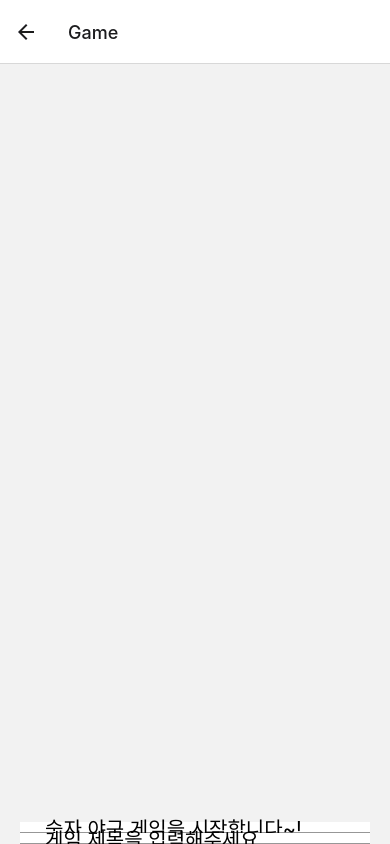
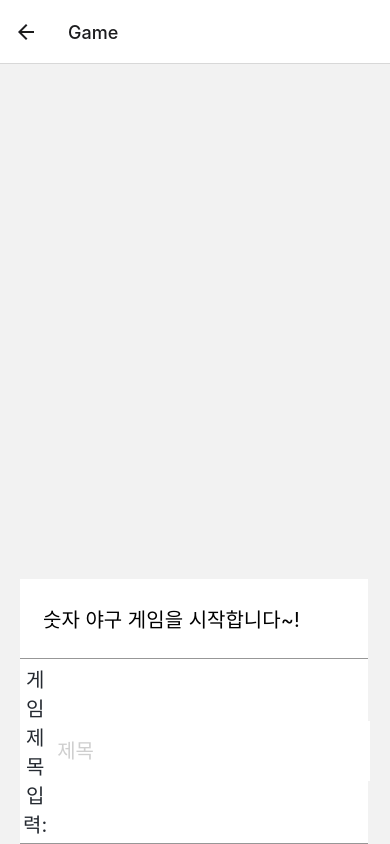
Before and after one commit to BPT0/NumberBaseball_Todo, a React Native app in the folder react-native-todo/: screen /Game in a window 390 px wide. Built offline with nearby package versions, Linux system fonts and the light colour scheme.

Commit message:
feat. 제목 입력창 구현
1. 자동 포커싱
2. 엔터누르고 수정 불가능하게 설정

```diff
--- a/react-native-todo/App.js
+++ b/react-native-todo/App.js
@@ -1,3 +1,5 @@
 import App from './src/App';
+import { LogBox } from "react-native";
 
+LogBox.ignoreAllLogs(true);
 export default App;
--- /dev/null
+++ b/react-native-todo/index.js
@@ -0,0 +1,3 @@
+import { YellowBox } from "react-native";
+
+YellowBox.ignoreWarnings(["Warning: ..."]);
--- a/react-native-todo/src/App.js
+++ b/react-native-todo/src/App.js
@@ -1,34 +1,8 @@
-import React, { useState } from 'react';
-// import { StatusBar, Dimensions } from 'react-native';
-import styled, { ThemeProvider } from 'styled-components/native';
-import { theme } from './theme';
-import { FlatList } from 'react-native-gesture-handler';
-// import Input from './components/Input';
-// import Task from './components/Task';
-// import AppLoading from 'expo-app-loading';
-// import AsyncStorage from '@react-native-async-storage/async-storage';
+import React  from 'react';
 import { NavigationContainer } from '@react-navigation/native';
 import { createStackNavigator } from '@react-navigation/stack';
 import Home from './components/screens/Home';
 import Game from './components/screens/Game';
-
-const Container = styled.SafeAreaView`
-  flex: 1;
-  background-color: ${({ theme }) => theme.background};
-  align-items: center;
-  justify-content: flex-start;
-`;
-const Title = styled.Text`
-  font-size: 40px;
-  font-weight: 600;
-  color: ${({ theme }) => theme.main};
-  align-self: flex-start;
-  margin: 20px;
-`;
-const List = styled.FlatList`
-  flex: 1;
-  width: ${({ width }) => width - 40}px;
-`;
 
 export default function App() {
   const Stack = createStackNavigator();
--- a/react-native-todo/src/components/Task.js
+++ b/react-native-todo/src/components/Task.js
@@ -3,7 +3,7 @@ import styled from 'styled-components/native';
 import PropTypes from 'prop-types';
 import IconButton from './IconButton';
 import { images } from '../images';
-import Input from './Input';
+import Input from './base_component/Input';
 
 const Container = styled.View`
   flex-direction: row;
--- a/react-native-todo/src/components/Input.js
+++ b/react-native-todo/src/components/base_component/Input.js
@@ -4,15 +4,14 @@ import { Dimensions, useWindowDimensions } from 'react-native';
 import PropTypes from 'prop-types';
 
 const StyledInput = styled.TextInput.attrs(({ theme }) => ({
-  placeholderTextColor: theme.main,
+  placeholderTextColor: theme.text,
 }))`
   width: ${({ width }) => width - 40}px;
+  flex:1;
   height: 60px;
-  margin: 3px 0;
-  padding: 15px 20px;
-  border-radius: 10px;
+  marginLeft: 10px;
   background-color: ${({ theme }) => theme.itemBackground};
-  font-size: 25px;
+  font-size: 20px;
   color: ${({ theme }) => theme.text};
 `;
 
@@ -22,6 +21,8 @@ const Input = ({
   onChangeText,
   onSubmitEditing,
   onBlur,
+  editable,
+  autoFocus
 }) => {
   const width = Dimensions.get('window').width;
   // const width = useWindowDimensions().width;
@@ -39,6 +40,8 @@ const Input = ({
       onChangeText={onChangeText}
       onSubmitEditing={onSubmitEditing}
       onBlur={onBlur}
+      editable={editable}
+      autoFocus={autoFocus}
     />
   );
 };
@@ -49,6 +52,7 @@ Input.propTypes = {
   onChangeText: PropTypes.func.isRequired,
   onSubmitEditing: PropTypes.func.isRequired,
   onBlur: PropTypes.func.isRequired,
+  editable: PropTypes.func.isRequired,
 };
 
 export default Input;
--- /dev/null
+++ b/react-native-todo/src/components/baseball_game/InputTitleView.js
@@ -0,0 +1,47 @@
+import React, { useState } from 'react';
+import styled from 'styled-components/native';
+import PropTypes from 'prop-types';
+import Input from '../base_component/Input';
+
+const Container = styled.View`
+  flex-direction: row;
+  align-items: center;
+  justifyContent: space-between;
+  background-color: ${({ theme }) => theme.itemBackground};
+  padding: 5px;
+  borderBottomWidth: 1;
+  borderBottomColor: ${({theme})=> theme.divisionLine}
+`;
+
+const Contents = styled.Text`
+  flex: 1;
+  text-align: center;
+  font-size: 20px;
+  color: ${({ theme }) => (theme.textBlack)};
+`;
+
+const InputTitleView = ({ text }) => {
+  // textInput 상태 관리 변수
+  const [isEditable, setIsEditable] = useState(true);
+
+  const handleSubmitEditing = () => {
+      setIsEditable(false);
+  };
+
+  return (
+    <Container>
+      <Contents>{text}</Contents>
+      <Input autoFocus={true}
+        placeholder='제목'
+        editable={isEditable} onSubmitEditing={handleSubmitEditing}
+      />
+
+    </Container>
+  );
+};
+
+InputTitleView.propTypes = {
+  text: PropTypes.object.isRequired,
+};
+
+export default InputTitleView;
--- a/react-native-todo/src/components/baseball_game/StartView.js
+++ b/react-native-todo/src/components/baseball_game/StartView.js
@@ -5,7 +5,6 @@ import styled, { ThemeProvider } from 'styled-components/native';
 import { theme } from '../../theme';
 
 const Container = styled.View`
-  flex : 1;
   flex-direction: row;
   align-items: center;
   background-color: ${({theme})=> theme.itemBackground};
--- a/react-native-todo/src/components/screens/Game.js
+++ b/react-native-todo/src/components/screens/Game.js
@@ -3,6 +3,7 @@ import React, {useState} from 'react';
 import StartView from '../baseball_game/StartView';
 import styled, { ThemeProvider } from 'styled-components/native';
 import { theme } from '../../theme';
+import InputTitleView from '../baseball_game/InputTitleView';
 
 const List = styled.FlatList`
     width: ${({ width }) => width - 40}px;
@@ -17,27 +18,16 @@ const Container = styled.SafeAreaView`
 function Game({ navigation }) {
     const width = Dimensions.get('window').width;
 
-    // const [newItemView, setNewwItemiew] = useState('');
-    // const [itemViews, setItemViews] = useState('');
-    // const _addItemView = () =>{
-    //     const ID = Date.now().toString();
-    //     const newItemViewObject = {
-    //         [ID]: {text: newItemView, hasTitleInput: false, hasNumInput: false}
-    //     }
-    //     setNewItemiew('');
-    //     setItemViews({...itemViews, ...newItemViewObject})
-    // }
-
     // todo 1.제목 input이 있는지, 2.숫자 input이 있는지, 둘다 없는지 구분 => type으로 구분
     const listItem = [
         {type: 'infoText', text: '숫자 야구 게임을 시작합니다~!'},
-        {type: 'inputTitle', text: '게임 제목을 입력해주세요'},
+        {type: 'inputTitle', text: '게임 제목 입력: ',  },
     ]
 
     return (
         <ThemeProvider theme={theme}>
             <Container>
-                <List contentContainerStyle={{flexGrow: 1, justifyContent: 'flex-end',}}
+                <List contentContainerStyle={{flexGrow: 1, justifyContent: 'flex-end', }}
                     width={width} data={listItem}
                     // 각 아이템을 어떻게 렌더링할지 정의
                     renderItem={({ item }) => {
@@ -46,22 +36,14 @@ function Game({ navigation }) {
                                 return <StartView text={item.text}/>
                             case 'inputTitle':
                                 // todo input이 들어가게 수정
-                                return <StartView text={item.text}/>
+                                return <InputTitleView
+                                    text={item.text}/>
                             default:
                                 return null;
                         }
                     }}
-                    keyExtractor={(item, index) => index.toString()}  // 각 아이템의 고유한 키 값을 정의
+                    keyExtractor={(index) => index.toString()}  // 각 아이템의 고유한 키 값을 정의
                 >
-
-                    {/* <View>
-                        <Text>I am a screen Game</Text>
-                        <Button
-                            title="Go to Home"
-                            onPress={() => navigation.navigate('Home')}
-                        />
-                    </View> */}
-
                 </List>
             </Container>
         </ThemeProvider>
--- a/react-native-todo/src/theme.js
+++ b/react-native-todo/src/theme.js
@@ -1,7 +1,6 @@
 export const theme = {
   background: '#101010',
   itemBackground: '#FFFFFF',
-  main: '#778bdd',
   text: '#cfcfcf',
   textBlack : '#252A31',
   text_done: '#61DEA4',
```
Also changed, not shown: react-native-todo/src/components/baseball_game/InputContent.js (added, +48 -0 lines), react-native-todo/src/components/baseball_game/SetTitleInfoView.js (deleted, +0 -37 lines).
